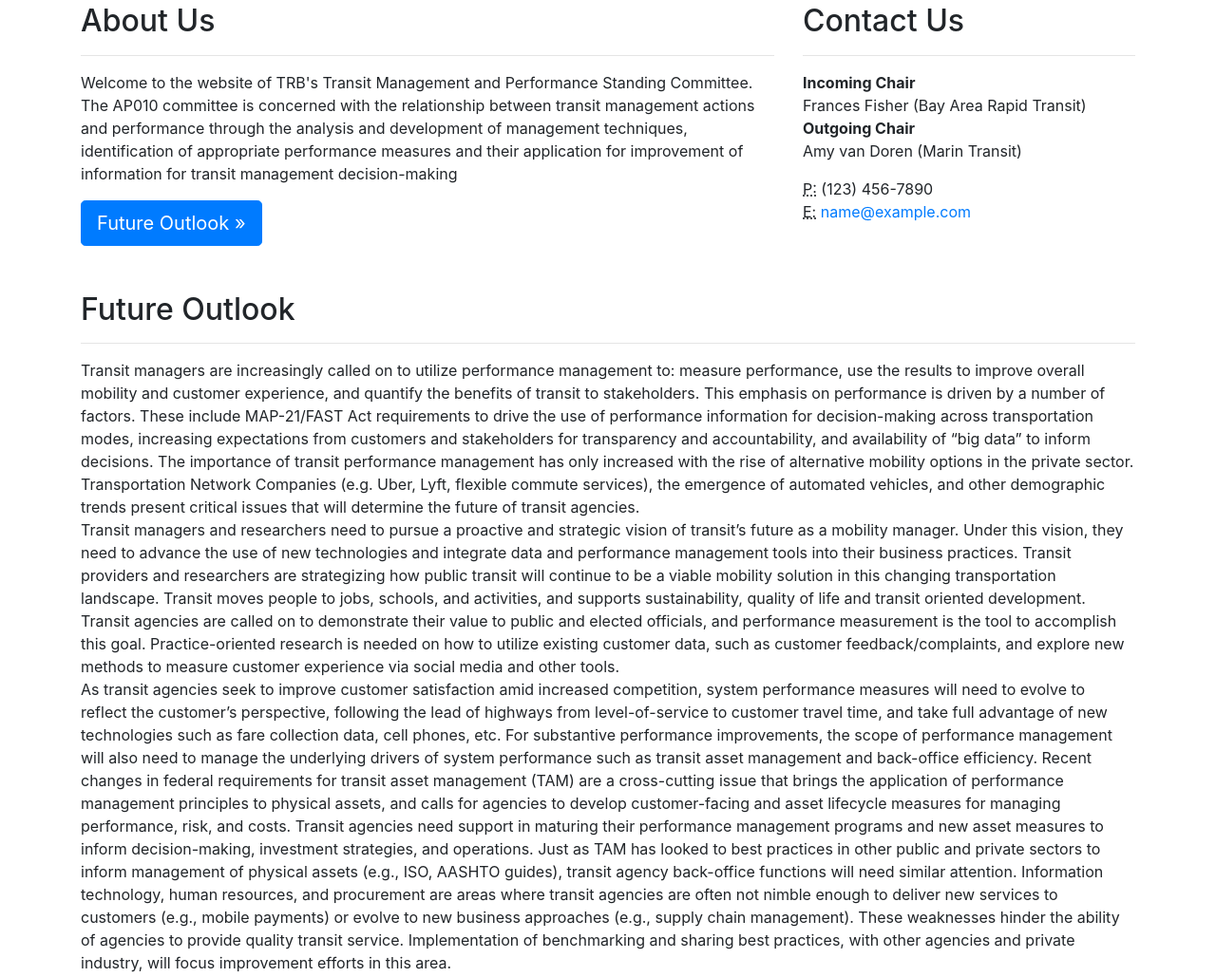
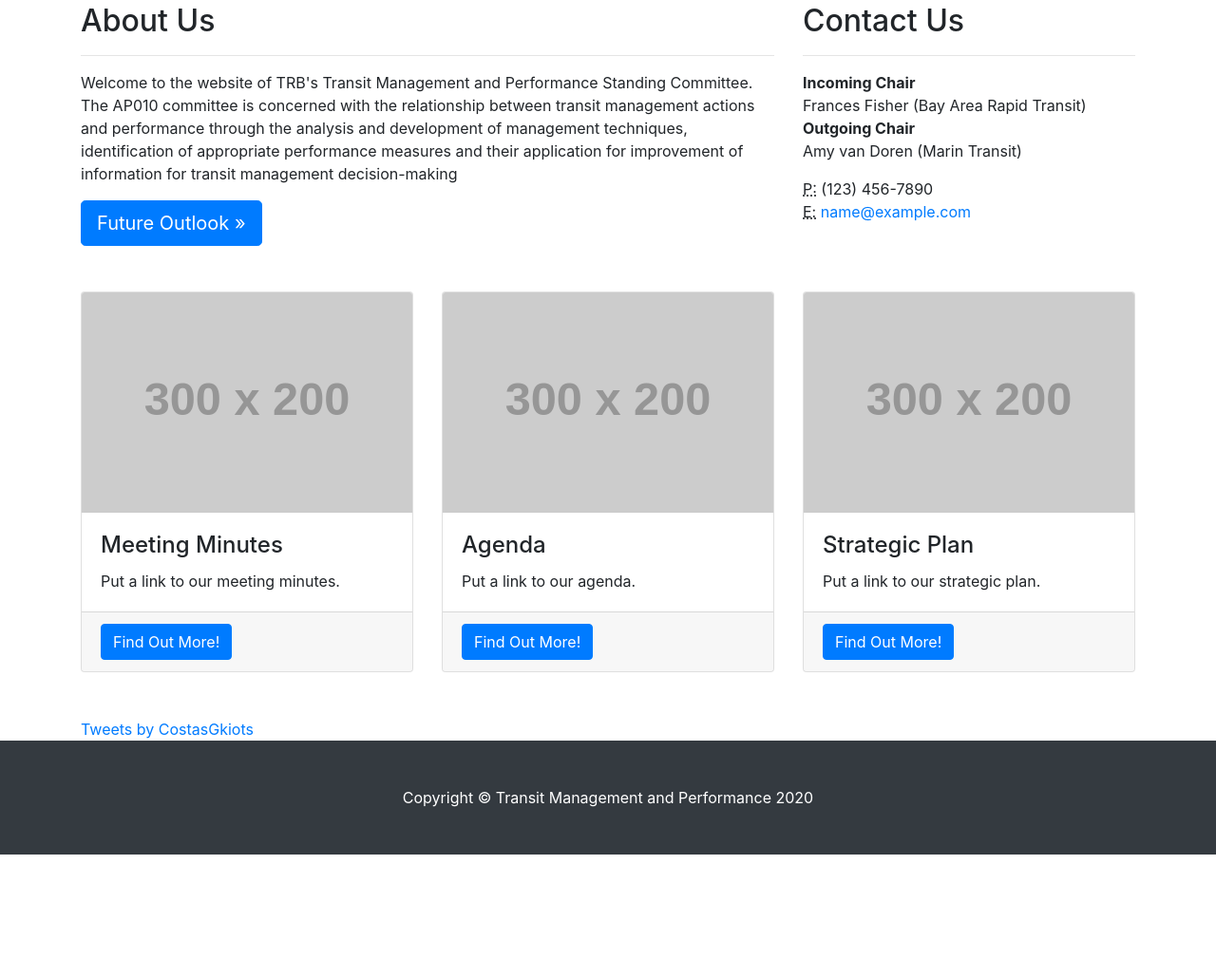
Before and after one commit to KGkiotsalitis/trbap010.org, a website: page index.html in a window 1280 px wide. Shown: the part 398-1427 px from the top of the page at 95% size. After the commit the page ends 1298 px from the top, so only its background shows below. Drawn offline with Linux system fonts and the light colour scheme; placeholder pictures from the web are drawn by us.

Commit message:
Update index.html

```diff
--- a/index.html
+++ b/index.html
@@ -91,20 +91,6 @@
     </div>
     <!-- /.row -->
 
-        <!-- row -->
-        <div class="row">
-      <div class="col-md-12 mb-5">
-        <h2>Future Outlook</h2>
-        <hr>
-        <p>Transit managers are increasingly called on to utilize performance management to: measure performance, use the results to improve overall mobility and customer experience, and quantify the benefits of transit to stakeholders. This emphasis on performance is driven by a number of factors. These include MAP-21/FAST Act requirements to drive the use of performance information for decision-making across transportation modes, increasing expectations from customers and stakeholders for transparency and accountability, and availability of “big data” to inform decisions.
-The importance of transit performance management has only increased with the rise of alternative mobility options in the private sector. Transportation Network Companies (e.g. Uber, Lyft, flexible commute services), the emergence of automated vehicles, and other demographic trends present critical issues that will determine the future of transit agencies. <br> Transit managers and researchers need to pursue a proactive and strategic vision of transit’s future as a mobility manager. Under this vision, they need to advance the use of new technologies and integrate data and performance management tools into their business practices.
-Transit providers and researchers are strategizing how public transit will continue to be a viable mobility solution in this changing transportation landscape. Transit moves people to jobs, schools, and activities, and supports sustainability, quality of life and transit oriented development. Transit agencies are called on to demonstrate their value to public and elected officials, and performance measurement is the tool to accomplish this goal. Practice-oriented research is needed on how to utilize existing customer data, such as customer feedback/complaints, and explore new methods to measure customer experience via social media and other tools.
-<br> As transit agencies seek to improve customer satisfaction amid increased competition, system performance measures will need to evolve to reflect the customer’s perspective, following the lead of highways from level-of-service to customer travel time, and take full advantage of new technologies such as fare collection data, cell phones, etc. For substantive performance improvements, the scope of performance management will also need to manage the underlying drivers of system performance such as transit asset management and back-office efficiency.
-Recent changes in federal requirements for transit asset management (TAM) are a cross-cutting issue that brings the application of performance management principles to physical assets, and calls for agencies to develop customer-facing and asset lifecycle measures for managing performance, risk, and costs. Transit agencies need support in maturing their performance management programs and new asset measures to inform decision-making, investment strategies, and operations.
-Just as TAM has looked to best practices in other public and private sectors to inform management of physical assets (e.g., ISO, AASHTO guides), transit agency back-office functions will need similar attention. Information technology, human resources, and procurement are areas where transit agencies are often not nimble enough to deliver new services to customers (e.g., mobile payments) or evolve to new business approaches (e.g., supply chain management). These weaknesses hinder the ability of agencies to provide quality transit service. Implementation of benchmarking and sharing best practices, with other agencies and private industry, will focus improvement efforts in this area.</p>
-          </div>
-    </div>
-        <!-- /.row -->
 
     <div class="row">
       <div class="col-md-4 mb-5">
```
